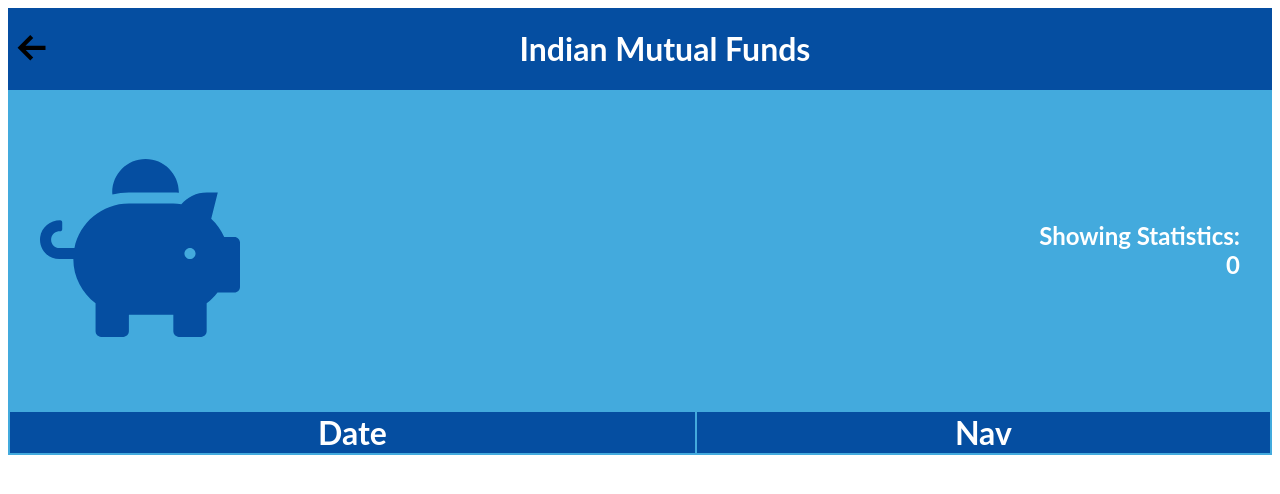
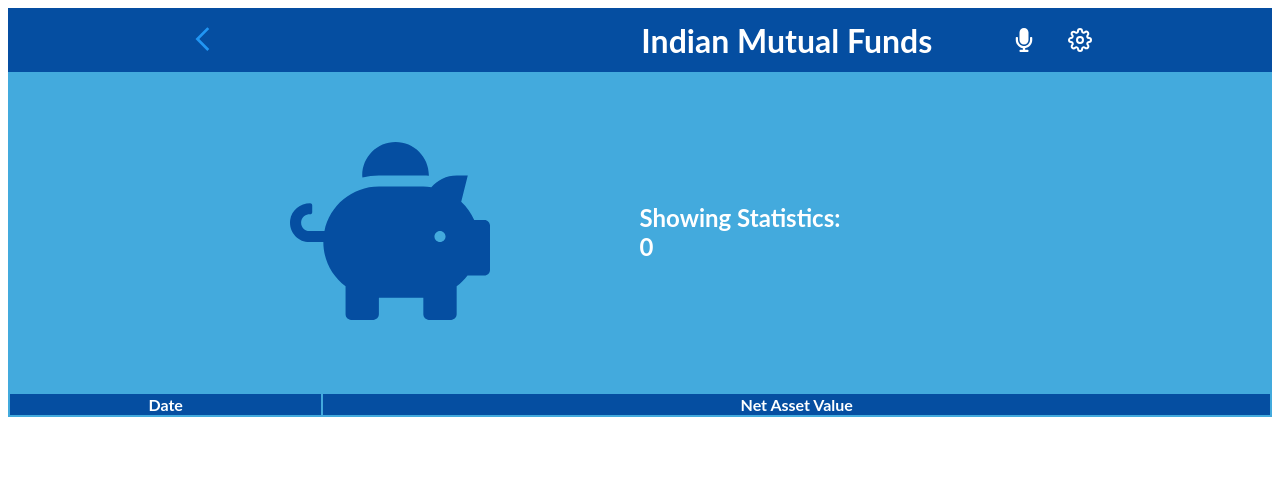
Before and after one commit to PRATAP-KUMAR/metrics-webapp-mutual-funds, a React (Create React App) app: page /funding/details in a window 1280 px wide. Shown: the top 494 px of the page. Built offline with nearby package versions, Linux system fonts and the light colour scheme; a web font is replaced by a local one.

Commit message:
STYLING IMPROVED, READY FOR TESTs WRITING

```diff
--- a/src/components/CallAPI.js
+++ b/src/components/CallAPI.js
@@ -2,7 +2,7 @@ import { useEffect } from 'react';
 import { useDispatch, useSelector } from 'react-redux';
 import { NavLink } from 'react-router-dom';
 import PropTypes from 'prop-types';
-import { GrFormNextLink, GrFormPreviousLink } from 'react-icons/gr';
+import { FcPrevious, FcNext } from 'react-icons/fc';
 import { FaPiggyBank } from 'react-icons/fa';
 import { getIndividualDataAction } from '../redux/individual/individual';
 import Header from './Header';
@@ -20,11 +20,11 @@ const CallAPI = ({ id }) => {
     <>
       <section>
         <header className="header">
-          <NavLink to="/"><GrFormPreviousLink fontSize={50} /></NavLink>
+          <NavLink to="/"><FcPrevious fontSize={30} /></NavLink>
           <Header />
-          <NavLink to="/funding/details"><GrFormNextLink fontSize={50} /></NavLink>
+          <NavLink to="/funding/details"><FcNext fontSize={30} /></NavLink>
         </header>
-        <div className="banner-mp">
+        <div className="banner">
           <div>
             <FaPiggyBank fontSize={200} color="#054ea1" />
           </div>
--- a/src/components/DetailsPage.js
+++ b/src/components/DetailsPage.js
@@ -1,5 +1,5 @@
 import { NavLink } from 'react-router-dom';
-import { GrFormPreviousLink } from 'react-icons/gr';
+import { FcPrevious } from 'react-icons/fc';
 import { useSelector } from 'react-redux';
 import { FaPiggyBank } from 'react-icons/fa';
 import Header from './Header';
@@ -10,10 +10,10 @@ const DetailsPage = () => {
   return (
     <>
       <header className="header">
-        <NavLink to="/funding"><GrFormPreviousLink fontSize={50} /></NavLink>
+        <NavLink to="/funding"><FcPrevious fontSize={30} /></NavLink>
         <Header />
       </header>
-      <div className="banner-mp">
+      <div className="banner">
         <div>
           <FaPiggyBank fontSize={200} color="#054ea1" />
         </div>
@@ -26,7 +26,7 @@ const DetailsPage = () => {
       <table className="table">
         <tr>
           <th>Date</th>
-          <th>Nav</th>
+          <th>Net Asset Value</th>
         </tr>
         {
           individualData.data.map((item) => (
--- a/src/components/Header.js
+++ b/src/components/Header.js
@@ -1,9 +1,19 @@
+import { FaMicrophone } from 'react-icons/fa';
+import { FiSettings } from 'react-icons/fi';
+import './style.css';
+
 const Header = () => (
   <>
-    <header className="header">
-      <h1 className>
-        Indian Mutual Funds
-      </h1>
+    <header className="topbar">
+      <div className="header">
+        <h1>
+          Indian Mutual Funds
+        </h1>
+        <div className="icons">
+          <FaMicrophone />
+          <FiSettings />
+        </div>
+      </div>
     </header>
   </>
 );
--- a/src/components/HomePage.js
+++ b/src/components/HomePage.js
@@ -3,7 +3,7 @@ import { useDispatch, useSelector } from 'react-redux';
 import { NavLink } from 'react-router-dom';
 import PropTypes from 'prop-types';
 import { RiFundsBoxFill } from 'react-icons/ri';
-import { GrFormNextLink } from 'react-icons/gr';
+import { FcNext } from 'react-icons/fc';
 import { getDataAction } from '../redux/imf/imf';
 import getExternalFunction from '../externalFunction';
 import Header from './Header';
@@ -37,8 +37,7 @@ const HomePage = ({ handleId }) => {
     <section>
       <Header />
       <div className="banner">
-        <div className="row-1">
-          <div>
+        <div className="logo">
           <RiFundsBoxFill fontSize={200} color="#054ea1" />
         </div>
         <div className="text-banner">
@@ -47,16 +46,15 @@ const HomePage = ({ handleId }) => {
           {imfData.length}
         </div>
       </div>
-        <div className="row-2">
+      <div className="search-bar">
         <input
           id="input"
           className="search-box"
           name="input"
           type="text"
-            placeholder="Search..."
+          placeholder="Search By Typing Funding Company Name..."
           onChange={handleInputChange}
         />
-        </div>
       </div>
       <div className="stats">
         TOTAL STATS
@@ -73,7 +71,7 @@ const HomePage = ({ handleId }) => {
               >
                 <div className="card">
                   <div className="next-arrow">
-                    <GrFormNextLink fontSize={50} />
+                    <FcNext fontSize={30} />
                   </div>
                   <div className="card-group1" id={item.schemeCode}>
                     <div className="text">
--- a/src/components/style.css
+++ b/src/components/style.css
@@ -9,45 +9,60 @@
 
   .header {
     display: flex;
-    width: 100%;
+    gap: 5rem;
+    height: 4rem;
     background: #054ea1;
     text-align: center;
     font-weight: bold;
     font-size: 1rem;
-    justify-content: center;
+    justify-content: space-around;
     align-items: center;
     color: #fff;
+    padding-left: 1rem;
+  }
+
+  .icons {
+    display: flex;
+    gap: 2rem;
+    font-size: 1.5rem;
+    justify-content: flex-end;
+    padding-right: 1rem;
   }
 
   .banner {
     background-color: #43aadd;
+    display: flex;
     justify-content: center;
     height: 20rem;
     align-items: center;
     padding: 0 2rem;
   }
 
-  .row-1 {
+  .logo,
+  .text-banner {
     display: flex;
-    justify-content: space-between;
-    align-items: center;
-    padding: 0 2rem;
+    justify-content: center;
+    flex: 0.5;
   }
 
-  .row-2 {
-    margin-top: 1rem;
+  .search-bar {
     display: flex;
-    justify-content: center;
+    border: 2px solid #122471;
   }
 
   .search-box {
-    width: 50%;
+    width: 100%;
+    text-align: center;
     font-size: 1rem;
+    margin: 0 auto;
     height: 2rem;
-    border: 2px solid #122471;
     background-color: #054ea1;
-    border-radius: 0.5rem;
     color: #fff;
+    border: none;
+  }
+
+  .search-bar > ::placeholder {
+    color: #c2bbbb;
   }
 
   .stats {
@@ -74,6 +89,7 @@
     font-size: 1.5rem;
     font-weight: bold;
     color: #fff;
+    text-align: left;
   }
 
   .container {
@@ -158,14 +174,12 @@
   }
 
   th {
-    font-size: 2rem;
     background-color: #054ea1;
   }
 
   tr {
     background-color: #054ea1;
     text-align: center;
-    font-size: 1.5rem;
   }
 
   tr:nth-child(even) {
```
Lines whose indentation alone changed are shown as unchanged.
